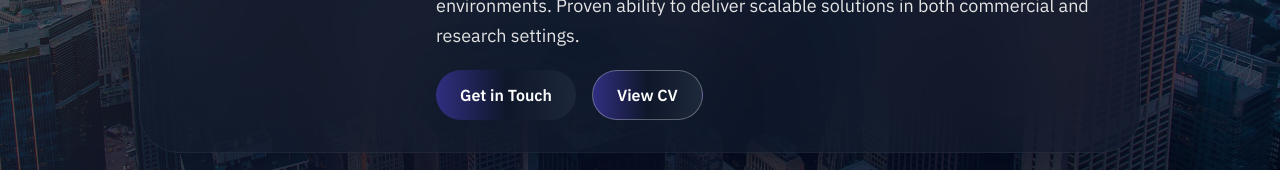
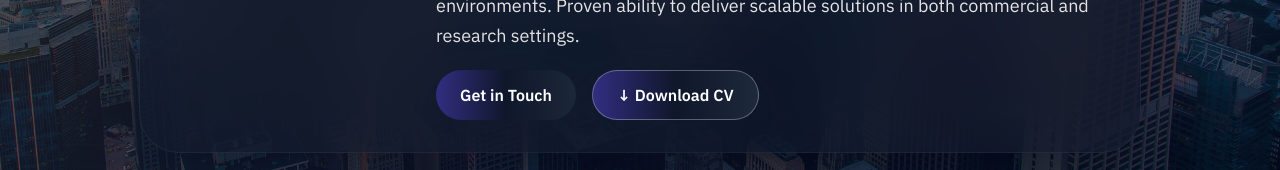
Before and after one commit to alperengokbak/alperengokbak.github.io, a React (Vite) app: page / in a window 1280 px wide. Shown: the part 515-685 px from the top of the page. Built offline with nearby package versions, Linux system fonts and the light colour scheme.

Commit message:
Refactoring: Modified View CV button to Download CV button.

```diff
--- a/src/App.jsx
+++ b/src/App.jsx
@@ -76,12 +76,11 @@
                   Get in Touch
                 </a>
                 <a
-                  href="https://drive.google.com/file/d/1oXlulUQl0aFLAfCG_DJkr9VA86zm7Kmn/preview"
-                  target="_blank"
-                  rel="noreferrer"
+                  href="https://drive.google.com/uc?export=download&id=1oXlulUQl0aFLAfCG_DJkr9VA86zm7Kmn"
+                  download
                   className="hero-btn hero-btn-secondary"
                 >
-                  View CV
+                  ↓ Download CV
                 </a>
               </div>
             </div>
```
